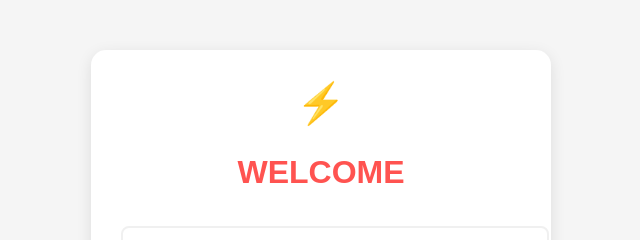
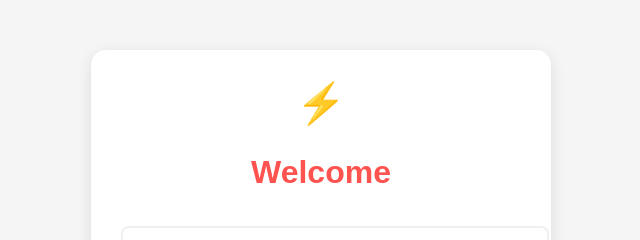
Before and after one commit to Strik412/activity, a plain HTML site: page frontend/index.html in a window 1280 px wide. Shown: the top 240 px of the page, without its empty margins (319-959 px from the left). Drawn offline with Linux system fonts and the light colour scheme.

Commit message:
Change heading from 'WELCOME' to 'Welcome'

```diff
--- a/frontend/index.html
+++ b/frontend/index.html
@@ -8,7 +8,7 @@
 </head>
 <body>
     <div class="login-container">
-        <h2>WELCOME</h2>
+        <h2>Welcome</h2>
         <form id="loginForm">
             <input type="text" id="username" placeholder="Username" required>
             <input type="password" id="password" placeholder="Password" required>
```
